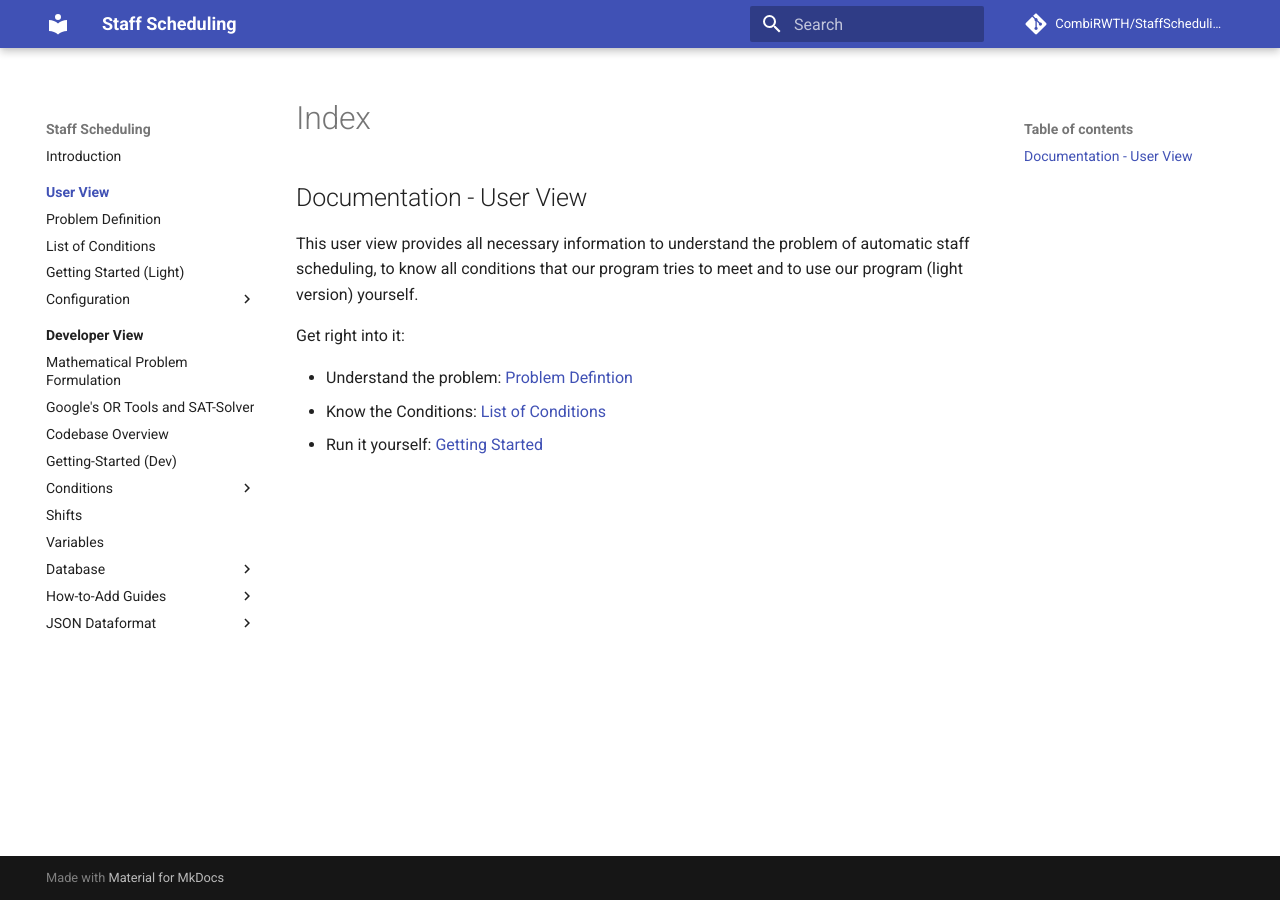
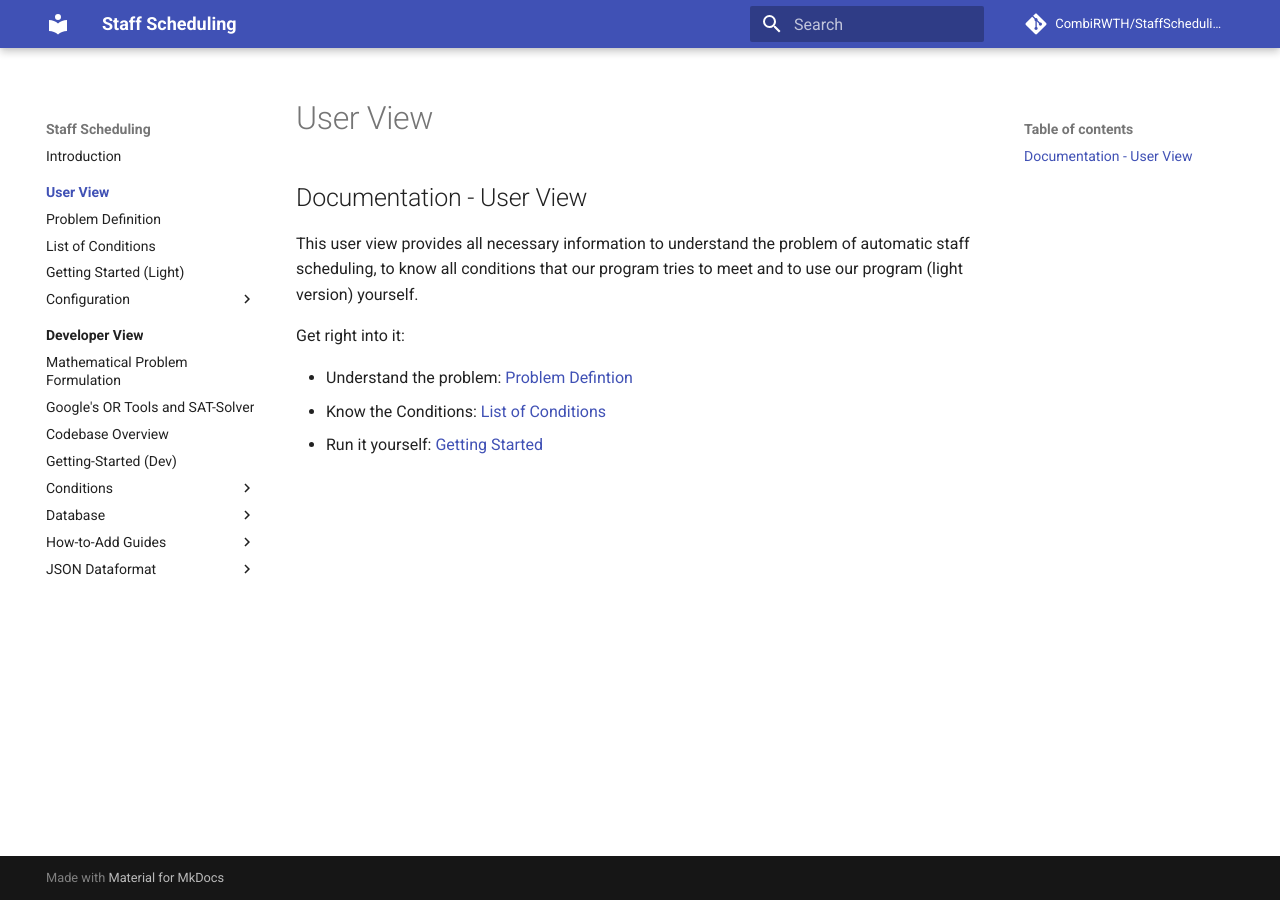
Before and after one commit to CombiRWTH/StaffScheduling, an MkDocs documentation site: the page built from docs/user-view/index.md, in a window 1280 px wide. Built offline with MkDocs 1.6.1 and Material for MkDocs 9.7.7, drawn with Linux system fonts in a browser that asks for light colours; comment, search, counter and statistics services are not loaded.

Commit message:
updatet mkdocs.yml

```diff
--- a/mkdocs.yml
+++ b/mkdocs.yml
@@ -7,7 +7,7 @@
 nav:
   - Introduction: index.md
   - User View:
-      - user-view/index.md
+      - User View: user-view/index.md
       - Problem Definition: user-view/problem-definition.md
       - List of Conditions: user-view/list-of-conditions.md
       - Getting Started (Light): user-view/getting-started-light-version.md
@@ -24,7 +24,7 @@
           - Preplanning Shifts: user-view/configuration/planned-shifts.md
 
   - Developer View:
-      - developer-view/index.md
+      - Developer View: developer-view/index.md
       - Mathematical Problem Formulation: developer-view/mathematical-problem-formulation.md
       - Google's OR Tools and SAT-Solver: developer-view/ortools.md
       - Codebase Overview: developer-view/codebase-overview.md
@@ -50,14 +50,12 @@
               - Rotate shifts forwards: developer-view/conditions/rotate-shifts-forwards.md
               - Free days after night shift phase: developer-view/conditions/free-days-after-night-shift-phase-objective.md
               - Maximize Wishes: developer-view/conditions/maximize-wishes.md
-      - Shifts: developer-view/shifts.md
-      - Variables: developer-view/variables.md
       - Database:
             - Connection and Overview: developer-view/database-overview/database-connection.md
             - Tables: developer-view/database-overview/database-tables.md
             - Queries: developer-view/database-overview/database-queries.md
       - How-to-Add Guides:
-          - developer-view/how-to-add/index.md
+          - How-to-Add Guides: developer-view/how-to-add/index.md
           - How to add a Constraint: developer-view/how-to-add/how-to-add-constraint.md
           - How to add a Objective: developer-view/how-to-add/how-to-add-objective.md
           - How to add a Variable: developer-view/how-to-add/how-to-add-variable.md
```
